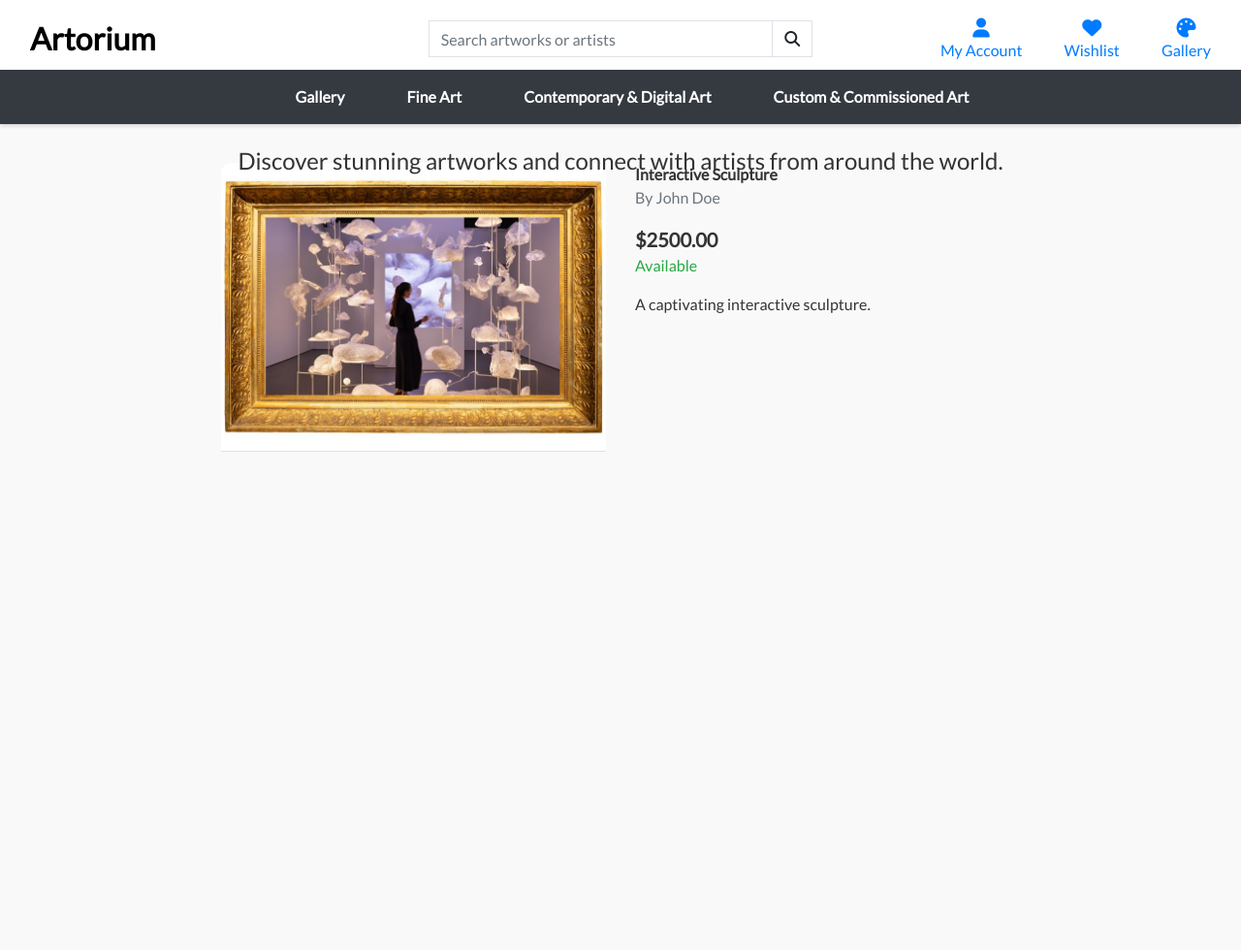
After one commit to boatesj/Artorium, a Django app: template artworks/templates/artworks/artwork_detail.html in a window 1280 px wide. The commit adds this page. Shown: the whole page at 97% size. Run offline with Django 3.2, Linux system fonts and the light colour scheme; the template is opened without the code that fills it: values that come from a table or form of the project are taken from there, others are empty; data comes from the database, SQL or seed files in the repository; some libraries are stand-ins or nearby versions.

```diff
--- /dev/null
+++ b/artworks/templates/artworks/artwork_detail.html
@@ -0,0 +1,44 @@
+{% extends "base.html" %}
+{% load static %}
+
+{% block page_header %}
+    <div class="container header-container">
+        <div class="row">
+            <div class="col"></div>
+        </div>
+    </div>
+{% endblock %}
+
+{% block content %}
+    <div class="overlay"></div>
+    <div class="container-fluid">
+        <div class="row">
+            <div class="col-12 col-md-6 col-lg-4 offset-lg-2">
+                <div class="image-container my-5">
+                    {% if artwork.image %}
+                        <a href="{{ artwork.image.url }}" target="_blank">
+                            <img class="card-img-top img-fluid" src="{{ artwork.image.url }}" alt="{{ artwork.title }}">
+                        </a>
+                    {% else %}
+                        <a href="">
+                            <img class="card-img-top img-fluid" src="{{ MEDIA_URL }}noimage.png" alt="{{ artwork.title }}">
+                        </a>
+                    {% endif %}
+                </div>
+            </div>
+            <div class="col-12 col-md-6 col-lg-4">
+                <div class="artwork-details-container mb-5 mt-md-5">
+                    <p class="mb-0 font-weight-bold">{{ artwork.title }}</p>
+                    <p class="text-muted">By {{ artwork.artist|default:"Unknown" }}</p>
+                    <p class="lead mb-0 text-left font-weight-bold">${{ artwork.price }}</p>
+                    {% if artwork.available %}
+                        <p class="text-success">Available</p>
+                    {% else %}
+                        <p class="text-danger">Sold Out</p>
+                    {% endif %}
+                    <p class="mt-3">{{ artwork.description }}</p>
+                </div>
+            </div>
+        </div>
+    </div>
+{% endblock %}
--- a/templates/base.html
+++ b/templates/base.html
@@ -43,7 +43,7 @@
                 </a>
             </div>
             <div class="col-12 col-lg-4 my-auto py-1 py-lg-0">
-                <form method="GET" action="">
+                <form method="GET" action="{% url 'artworks' %}">
                     <div class="input-group w-100">
                         <input class="form-control border border-black rounded-0" type="text" name="q" placeholder="Search artworks or artists">
                         <div class="input-group-append">
--- a/templates/includes/mobile-top-header.html
+++ b/templates/includes/mobile-top-header.html
@@ -1,4 +1,3 @@
-<ul>
 <li class="list-inline-item">
     <a class="text-black nav-link d-block d-lg-none" href="#" id="mobile-search" data-toggle="dropdown" aria-haspopup="true" aria-expanded="false">
         <div class="text-center">
@@ -7,7 +6,7 @@
         </div>
     </a>
     <div class="dropdown-menu border-0 w-100 p-3 rounded-0 my-0" aria-labelledby="mobile-search">
-          <form class="form" method="GET" action="">
+        <form class="form" method="GET" action="{% url 'artworks' %}">
             <div class="input-group w-100">
                 <input class="form-control border border-black rounded-0" type="text" name="q" placeholder="Search artworks or artists">
                 <div class="input-group-append">
@@ -49,4 +48,3 @@
         </div>
     </a>
 </li>
-  </ul>
```
Also changed, not shown: artworks/views.py (+27 -1 lines). Lines whose indentation alone changed are shown as unchanged.
